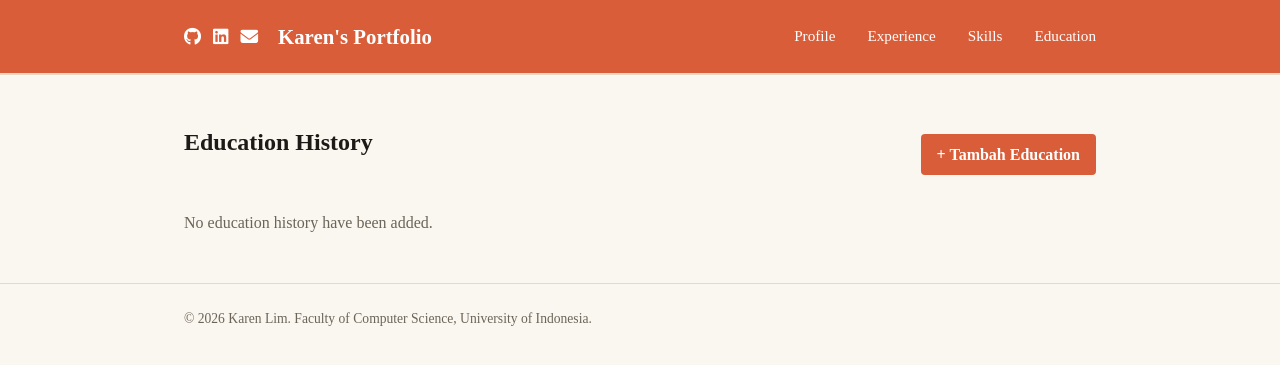
After one commit to clarenvc/myportfolio, a Django app: page /education/ in a window 1280 px wide. The commit adds this page. Shown: the top 365 px of the page. Run offline with Django 5.2, Linux system fonts and the light colour scheme; data that the repository does not hold is empty.

Commit message:
Menambahkan dan merapihkan  education_form.html dan education.html

```diff
--- a/main/forms.py
+++ b/main/forms.py
@@ -70,9 +70,9 @@ class EducationForm(ModelForm):
                 attrs={"placeholder": "2025", "class": "form-input"}
             ),
             "end_year": TextInput(
-                attrs={"placeholder": "Present atau 2029", "class": "form-input"}
+                attrs={"placeholder": "Present or 2029", "class": "form-input"}
             ),
             "description": Textarea(
-                attrs={"placeholder": "Fokus pada software engineering...", "rows": 3, "class": "form-input"}
+                attrs={"placeholder": "Brief description here...", "rows": 3, "class": "form-input"}
             ),
         }
--- a/main/urls.py
+++ b/main/urls.py
@@ -1,14 +1,31 @@
 from django.urls import path
 
-from main.views import show_main, show_experience, show_skills, create_skill, get_skills_json, delete_skill
+from main.views import (
+    show_main, show_experience,
+    show_skills, create_skill, get_skills_json, delete_skill,
+    show_education, get_education_json, create_education, edit_education, delete_education,
+)
 
 app_name = "main"
 
 urlpatterns = [
+
+# MAIN
     path("", show_main, name="show_main"),
+
+# EXPERIENCE
     path("experience/", show_experience, name="show_experience"),
+
+# SKILLS
     path("skills/", show_skills, name="show_skills"),
     path("skills/add/", create_skill, name="create_skill"),
     path("api/skills/", get_skills_json, name="get_skills_json"),
-    path("skills/<uuid:skill_id>/delete/", delete_skill, name="delete_skill")
+    path("skills/<uuid:skill_id>/delete/", delete_skill, name="delete_skill"),
+
+# EDUCATION
+    path("education/", show_education, name="show_education"),
+    path("api/education/", get_education_json, name="get_education_json"),
+    path("education/add/", create_education, name="create_education"),
+    path("education/edit/<uuid:id>/", edit_education, name="edit_education"),
+    path("education/delete/<uuid:id>/", delete_education, name="delete_education"),
 ]
--- a/main/views.py
+++ b/main/views.py
@@ -3,9 +3,10 @@ from django.shortcuts import get_object_or_404, redirect, render
 from django.http import HttpResponse
 from django.core import serializers
 
-from main.models import Experience
-from main.models import Skill
-from main.forms import SkillForm
+from main.models import Experience, Skill, Education
+from main.forms import SkillForm, EducationForm
+
+
 
 
 def show_main(request):
@@ -22,6 +23,7 @@ def show_main(request):
     }
     return render(request, "index.html", context)
 
+# ===========================================================
 
 def show_experience(request):
     context = {
@@ -31,8 +33,13 @@ def show_experience(request):
     }
     return render(request, "experience.html", context)
 
+# ===========================================================
+
 def show_skills(request):
-    skills = Skill.objects.all()
+    json_response = get_skills_json(request)
+    deserialized_skills = serializers.deserialize("json", json_response.content.decode("utf-8"))
+    skills = [skill.object for skill in deserialized_skills]
+
     context = {
         'name': 'Karen Lim',
         'nickname': 'Karen',
@@ -56,15 +63,8 @@ def create_skill(request):
     return render(request, "skills_form.html", context)
 
 def get_skills_json(request):
-    json_response = get_skills_json(request)
-
-    deserialized_skills = serializers.deserialize(
-        "json",
-        json_response.content.decode("utf-8"),
-    )
-
-    skills_list = [skill.object for skill in deserialized_skills]
     tool_query = request.GET.get("tool", "").strip()
+    skills = Skill.objects.all()
 
     if tool_query:
         skills = skills.filter(tool_name__icontains=tool_query)
@@ -73,12 +73,73 @@ def get_skills_json(request):
     return HttpResponse(skills_json, content_type="application/json")
 
 def delete_skill(request, skill_id):
-    # Mencari skill berdasarkan primary key (UUID) atau mengembalikan 404 jika tidak ketemu
     skill = get_object_or_404(Skill, pk=skill_id)
 
     if request.method == "POST":
         skill.delete()
-        messages.success(request, "Skill berhasil dihapus!")
+        messages.success(request, "Skill successfully deleted!")
         return redirect("main:show_skills")
 
     return redirect("main:show_skills")
+
+# ===========================================================
+
+def get_education_json(request):
+    educations = Education.objects.all()
+    educations_json = serializers.serialize("json", educations)
+    return HttpResponse(educations_json, content_type="application/json")
+
+
+def show_education(request):
+    json_response = get_education_json(request)
+    educations_deserialized = serializers.deserialize("json", json_response.content.decode("utf-8"))
+    educations = [edu.object for edu in educations_deserialized]
+
+    context = {
+        "name": "Karen Lim",
+        "nickname": "Karen",
+        "educations": educations,
+    }
+    return render(request, "education.html", context)
+
+
+def create_education(request):
+    form = EducationForm(request.POST or None)
+    if request.method == "POST" and form.is_valid():
+        form.save()
+        messages.success(request, "Education history added successfully!")
+        return redirect("main:show_education")
+
+    context = {
+        "name": "Karen Lim",
+        "nickname": "Karen",
+        "form": form
+    }
+    return render(request, "education_form.html", context)
+
+
+def edit_education(request, id):
+    education = get_object_or_404(Education, pk=id)
+    form = EducationForm(request.POST or None, instance=education)
+
+    if request.method == "POST" and form.is_valid():
+        form.save()
+        messages.success(request, "Education history successfully updated!")
+        return redirect("main:show_education")
+
+    context = {
+        "name": "Karen Lim",
+        "nickname": "Karen",
+        "form": form
+    }
+    return render(request, "education_form.html", context)
+
+
+def delete_education(request, id):
+    education = get_object_or_404(Education, pk=id)
+    if request.method == "POST":
+        education.delete()
+        messages.success(request, "Education history successfully deleted!")
+        return redirect("main:show_education")
+
+    return redirect("main:show_education")
--- a/templates/base.html
+++ b/templates/base.html
@@ -35,10 +35,13 @@
           </div>
           <a href="{% url 'main:show_main' %}" class="brand">{{ nickname }}'s Portfolio</a>
         </div>
+
+        <!-- Tampilan Navbar -->
         <nav>
           <a href="{% url 'main:show_main' %}">Profile</a>
           <a href="{% url 'main:show_experience' %}">Experience</a>
           <a href="{% url 'main:show_skills' %}">Skills</a>
+          <a href="{% url 'main:show_education' %}">Education</a>
         </nav>
       </div>
     </header>
--- /dev/null
+++ b/templates/education.html
@@ -0,0 +1,48 @@
+{% extends "base.html" %}
+{% load static %}
+
+{% block meta %}
+<title>{{ nickname }}'s - Education</title>
+{% endblock meta %}
+
+{% block content %}
+<main>
+  <section class="my-education">
+    <div class="container">
+      <div style="display: flex; justify-content: space-between; align-items: center; margin-bottom: 1.5rem;">
+        <h2>Education History</h2>
+        <!-- Tombol Tambah Data -->
+        <a href="{% url 'main:create_education' %}" style="background: var(--accent); color: white; padding: 0.5rem 1rem; text-decoration: none; border-radius: var(--radius); font-weight: bold; font-family: 'Times New Roman', serif;">
+          + Tambah Education
+        </a>
+      </div>
+
+      <div class="education-container">
+        {% for edu in educations %}
+        <div class="edu-card">
+          <span class="edu-year">{{ edu.start_year }} — {{ edu.end_year }}</span>
+          <h3 class="edu-school">{{ edu.school_name }}</h3>
+          <p class="edu-desc">{{ edu.description }}</p>
+
+          <!-- Tombol Edit & Delete -->
+          <div style="margin-top: 1.5rem; display: flex; gap: 0.5rem; justify-content: flex-end;">
+              <a href="{% url 'main:edit_education' edu.id %}" style="background: var(--text-muted); color: white; padding: 0.4rem 1rem; text-decoration: none; border-radius: var(--radius); font-size: 0.9rem; font-family: 'Times New Roman', serif;">
+                Edit
+              </a>
+
+              <form method="post" action="{% url 'main:delete_education' edu.id %}" style="margin: 0;">
+                  {% csrf_token %}
+                  <button type="submit" style="background: #b42318; color: white; border: none; padding: 0.4rem 1rem; border-radius: var(--radius); font-size: 0.9rem; cursor: pointer; font-family: 'Times New Roman', serif;">
+                    Delete
+                  </button>
+              </form>
+          </div>
+        </div>
+        {% empty %}
+        <p class="empty-state">No education history have been added.</p>
+        {% endfor %}
+      </div>
+    </div>
+  </section>
+</main>
+{% endblock content %}
--- a/templates/skills_form.html
+++ b/templates/skills_form.html
@@ -1,7 +1,7 @@
 {% extends "base.html" %}
 
 {% block meta %}
-<title>Add Skill - {{ name }}</title>
+<title>Add Skill - {{ nickname }}</title>
 {% endblock meta %}
 
 {% block content %}
```
Also changed, not shown: templates/education_form.html (added, +36 -0 lines), templates/experience.html (+7 -2 lines), templates/skills.html (+7 -2 lines).
